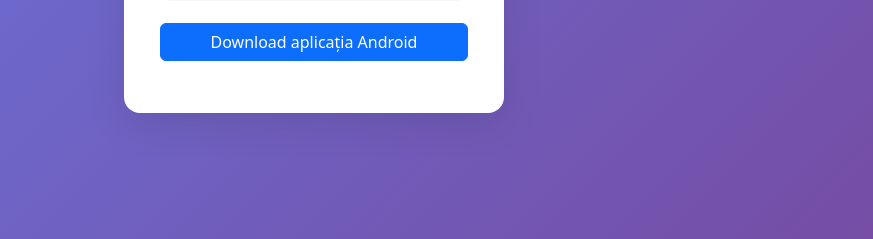
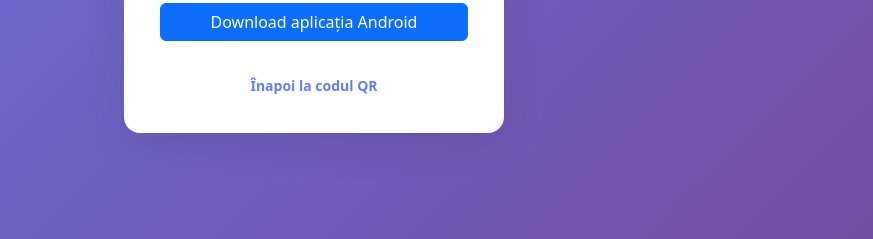
Before and after one commit to parjanul123/senzor-de-calitate-a-aerului-web, a Django app: template apps/qr_login/templates/qr_login/download_app.html in a window 1280 px wide. Shown: the part 561-800 px from the top of the page, without its empty margins (326-1199 px from the left). Run offline with Django 5.2, Linux system fonts and the light colour scheme; the template is opened without the code that fills it, so the values that code supplies are empty; some libraries are stand-ins or nearby versions.

Commit message:
Add back link to Android download page

```diff
--- a/apps/qr_login/templates/qr_login/download_app.html
+++ b/apps/qr_login/templates/qr_login/download_app.html
@@ -50,6 +50,17 @@
     .download-link {
       word-break: break-all;
     }
+    .back-link {
+      color: #667eea;
+      display: inline-flex;
+      font-size: 14px;
+      font-weight: 600;
+      margin-top: 18px;
+      text-decoration: none;
+    }
+    .back-link:hover {
+      color: #764ba2;
+    }
   </style>
 </head>
 <body>
@@ -65,6 +76,7 @@
       Download aplicația Android
     </a>
     <div class="download-link small text-muted">{{ android_app_download_url }}</div>
+    <a class="back-link" href="{% url 'qr_login:start' %}">Înapoi la codul QR</a>
   </main>
 </body>
 </html>
```
